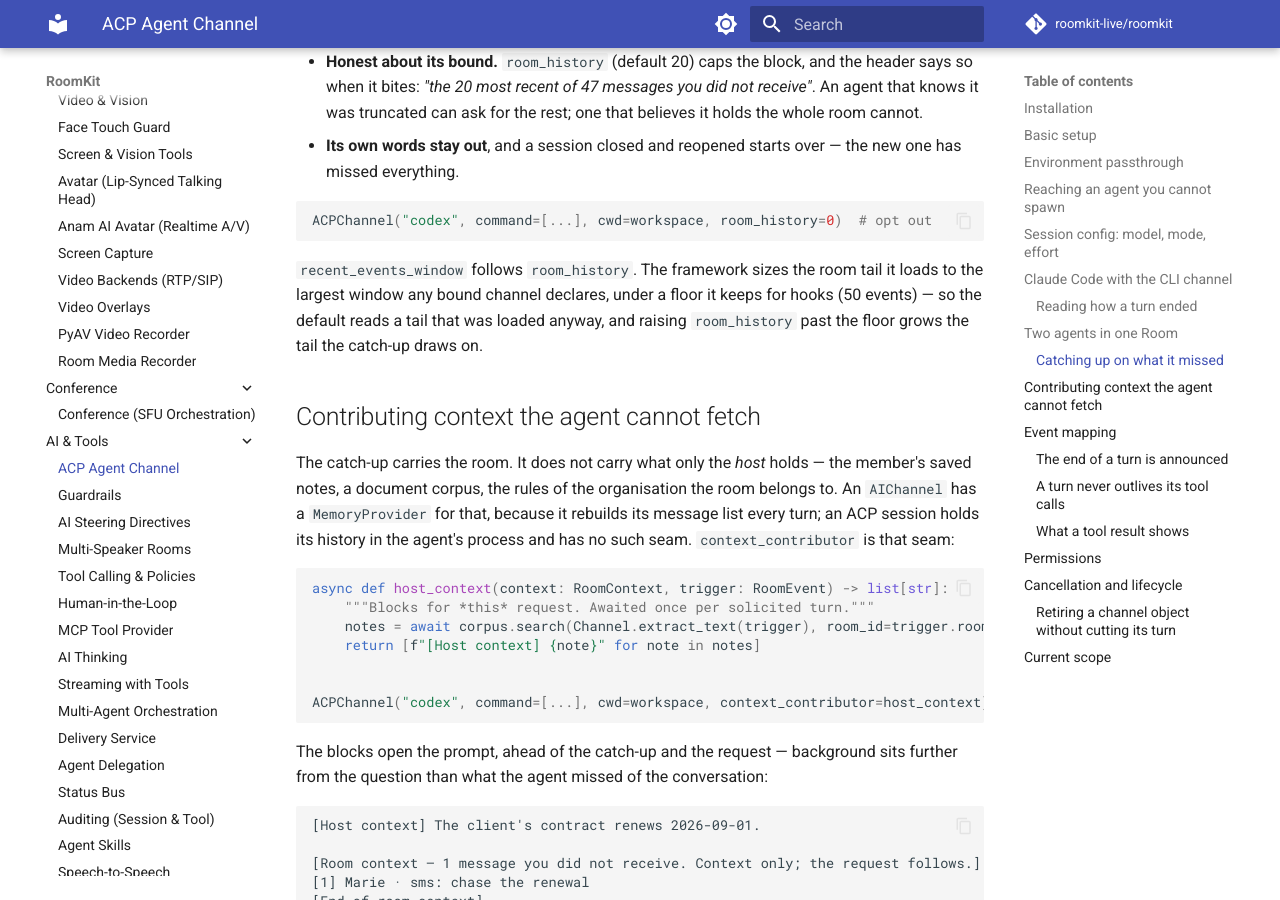
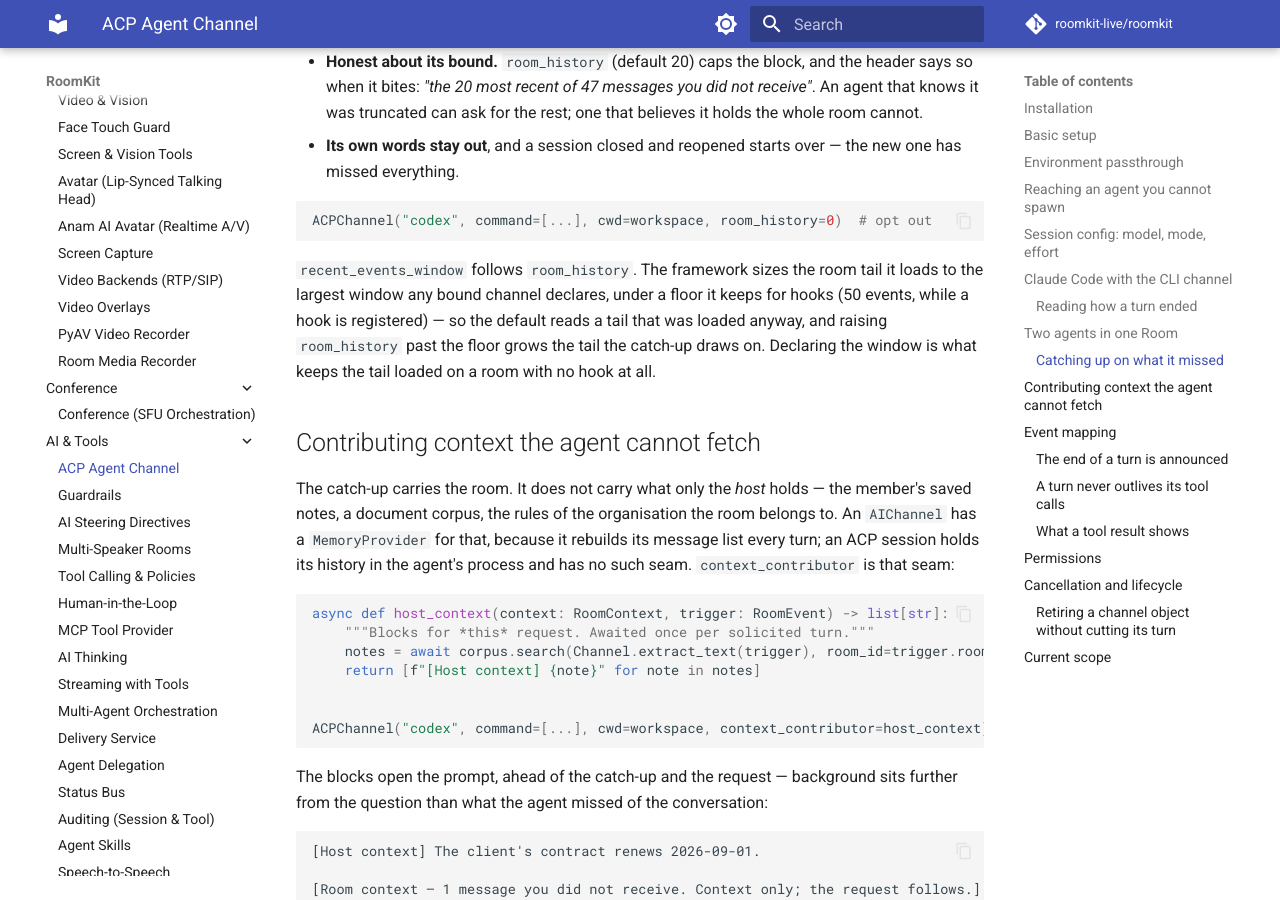
Before and after one commit to roomkit-live/roomkit-docs, an MkDocs documentation site: the page built from docs/guides/acp-channel.md, in a window 1280 px wide and 900 px high, scrolled down 7248 px. Built offline with MkDocs 1.6.1 and Material for MkDocs 9.7.7, drawn with Linux system fonts in a browser that asks for light colours; comment, search, counter and statistics services are not loaded.

Commit message:
docs(guides): the hook floor is loaded while a hook is registered (RMK-103)

```diff
--- a/docs/guides/acp-channel.md
+++ b/docs/guides/acp-channel.md
@@ -379,8 +379,10 @@ ACPChannel("codex", command=[...], cwd=workspace, room_history=0)  # opt out
 
 `recent_events_window` follows `room_history`. The framework sizes the room tail
 it loads to the largest window any bound channel declares, under a floor it keeps
-for hooks (50 events) — so the default reads a tail that was loaded anyway, and
-raising `room_history` past the floor grows the tail the catch-up draws on.
+for hooks (50 events, while a hook is registered) — so the default reads a tail
+that was loaded anyway, and raising `room_history` past the floor grows the tail
+the catch-up draws on. Declaring the window is what keeps the tail loaded on a
+room with no hook at all.
 
 ## Contributing context the agent cannot fetch
 
```
